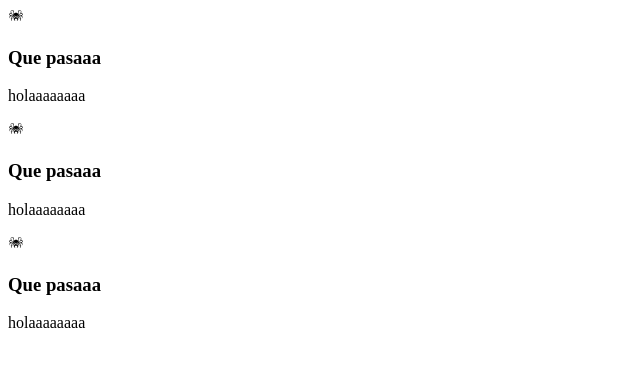
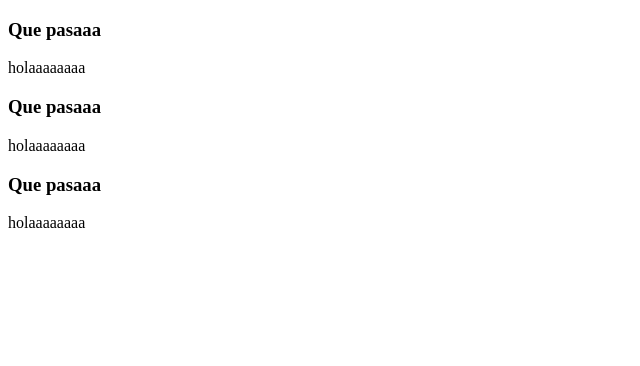
Before and after one commit to elisagc/sass, a React (Create React App) app: page / in a window 1280 px wide. Shown: the top 366 px of the page, without its empty margins (0-640 px from the left). Built offline with nearby package versions, Linux system fonts and the light colour scheme; the HTML template or start-up script is replaced by a standard one.

Commit message:
solucion problema

```diff
--- a/src/TarjetasIcon.tsx
+++ b/src/TarjetasIcon.tsx
@@ -1,12 +1,11 @@
 import React from "react";
-import { GiMiteAlt } from "react-icons/gi";
-
+//import { GiMiteAlt } from "react-icons/gi";
+//  <GiMiteAlt className="icono" />
 const TarjetaIcono: React.FC = () => {
   return (
     <div className="row-tarjetas">
       <div className="col-1-of-3">
         <div className="tarjeta">
-          <GiMiteAlt className="icono" />
           <h3>Que pasaaa</h3>
           <p>holaaaaaaaa</p>
         </div>
@@ -14,7 +13,6 @@ const TarjetaIcono: React.FC = () => {
 
       <div className="col-1-of-3">
         <div className="tarjeta">
-          <GiMiteAlt className="icono" />
           <h3>Que pasaaa</h3>
           <p>holaaaaaaaa</p>
         </div>
@@ -22,7 +20,6 @@ const TarjetaIcono: React.FC = () => {
 
       <div className="col-1-of-3">
         <div className="tarjeta">
-          <GiMiteAlt className="icono" />
           <h3>Que pasaaa</h3>
           <p>holaaaaaaaa</p>
         </div>
```
